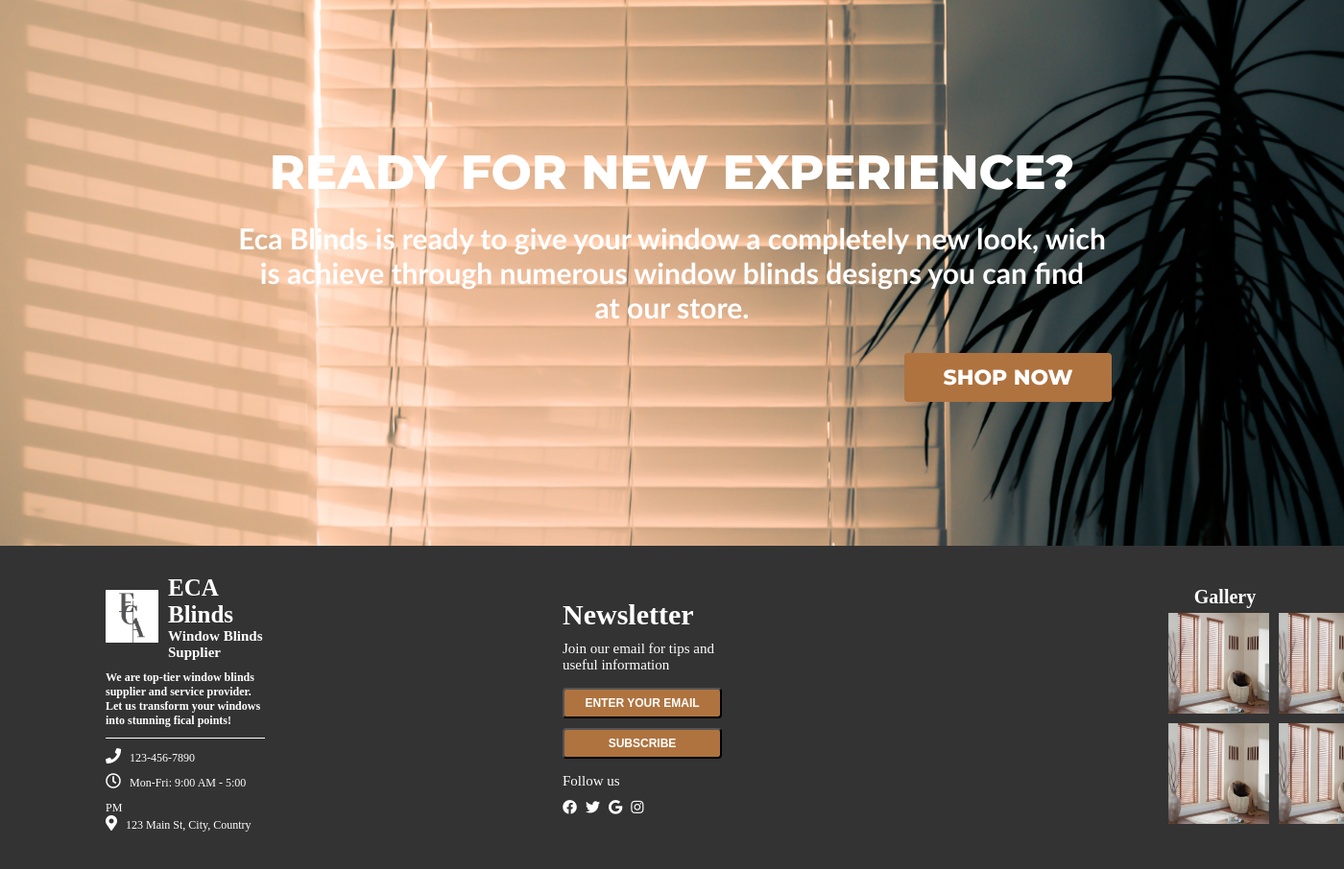
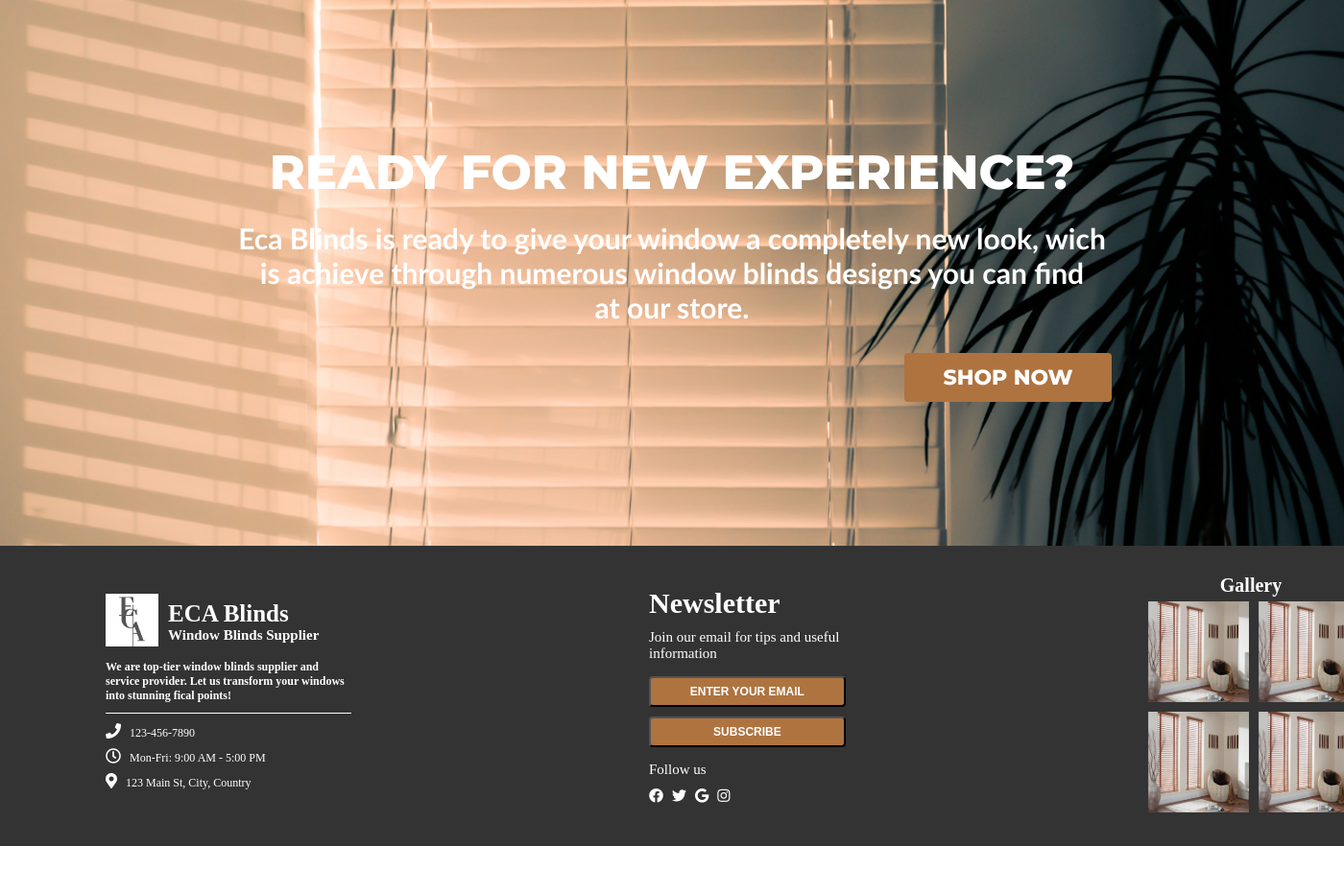
Before and after one commit to EinahJ/blinds-business, a PHP site: page /home.php in a window 1400 px wide; the page is wider, and only the part inside the window is pictured. Shown: the part 2917-3823 px from the top of that part at 96% size. After the commit the page ends 3799 px from the top of that part, so only its background shows below. Run offline with PHP 8.4, Linux system fonts and the light colour scheme.

Commit message:
footer adjust

```diff
--- a/home.php
+++ b/home.php
@@ -378,7 +378,7 @@
         max-width: 16%;
         text-align: left;
         padding: 0 10px;
-        margin-right: 450px;
+        margin-right: 300px;
     }
 
     .newsletter h1 {
@@ -425,6 +425,7 @@
 
     .gallery h6 {
         font-size: 20px;
+        margin-left: 80px;
     }
 
     .row1, .row2{
```
